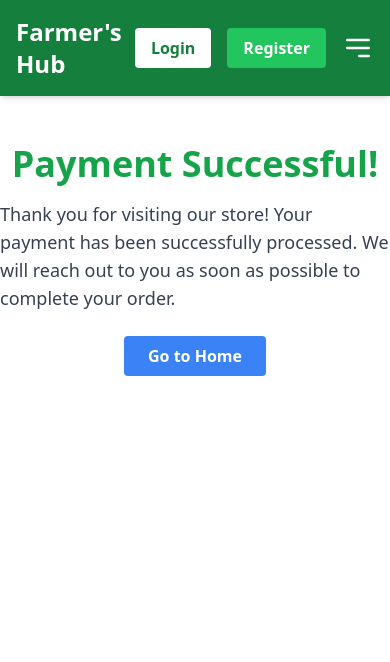
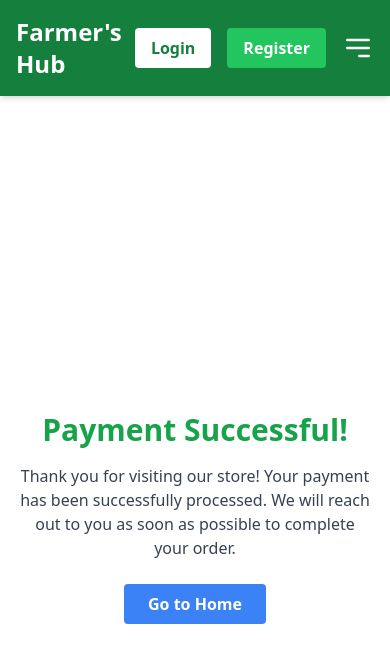
Before and after one commit to vinay961/Agro-Marketing, a React (Vite) app in the folder Frontend/: page /successpage in a window 390 px wide. Shown: the top 662 px of the page. Built offline with nearby package versions, Linux system fonts and the light colour scheme.

Commit message:
making success page responsive

```diff
--- a/Frontend/src/components/public/OrderStatus.jsx
+++ b/Frontend/src/components/public/OrderStatus.jsx
@@ -40,6 +40,8 @@ const OrderStatus = () => {
         const response = await get('/order/getuserorder');
         const data = response.data;
         console.log('Fetched Orders:', data[0].products[0].productId);
+
+
       } catch (error) {
         console.error("Error fetching products:", error);
       }
--- a/Frontend/src/pages/SuccessPage.jsx
+++ b/Frontend/src/pages/SuccessPage.jsx
@@ -9,15 +9,16 @@ const SuccessPage = () => {
   };
 
   return (
-    <div className="container mx-auto py-12 flex flex-col items-center justify-center">
-      <h1 className="text-4xl font-bold text-green-600 mb-4">Payment Successful!</h1>
-      <p className="text-lg text-gray-700 mb-6">
-        Thank you for visiting our store! Your payment has been successfully processed.
-        We will reach out to you as soon as possible to complete your order.
+    <div className="container mx-auto py-12 px-4 flex flex-col items-center justify-center min-h-screen">
+      <h1 className="text-3xl md:text-4xl lg:text-5xl font-bold text-green-600 mb-4 text-center">
+        Payment Successful!
+      </h1>
+      <p className="text-base md:text-lg lg:text-xl text-gray-700 mb-6 text-center max-w-2xl">
+        Thank you for visiting our store! Your payment has been successfully processed. We will reach out to you as soon as possible to complete your order.
       </p>
       <button
         onClick={handleGoHome}
-        className="bg-blue-500 text-white font-bold py-2 px-6 rounded"
+        className="bg-blue-500 hover:bg-blue-600 text-white font-bold py-2 px-6 rounded transition-all duration-300 ease-in-out"
       >
         Go to Home
       </button>
```
